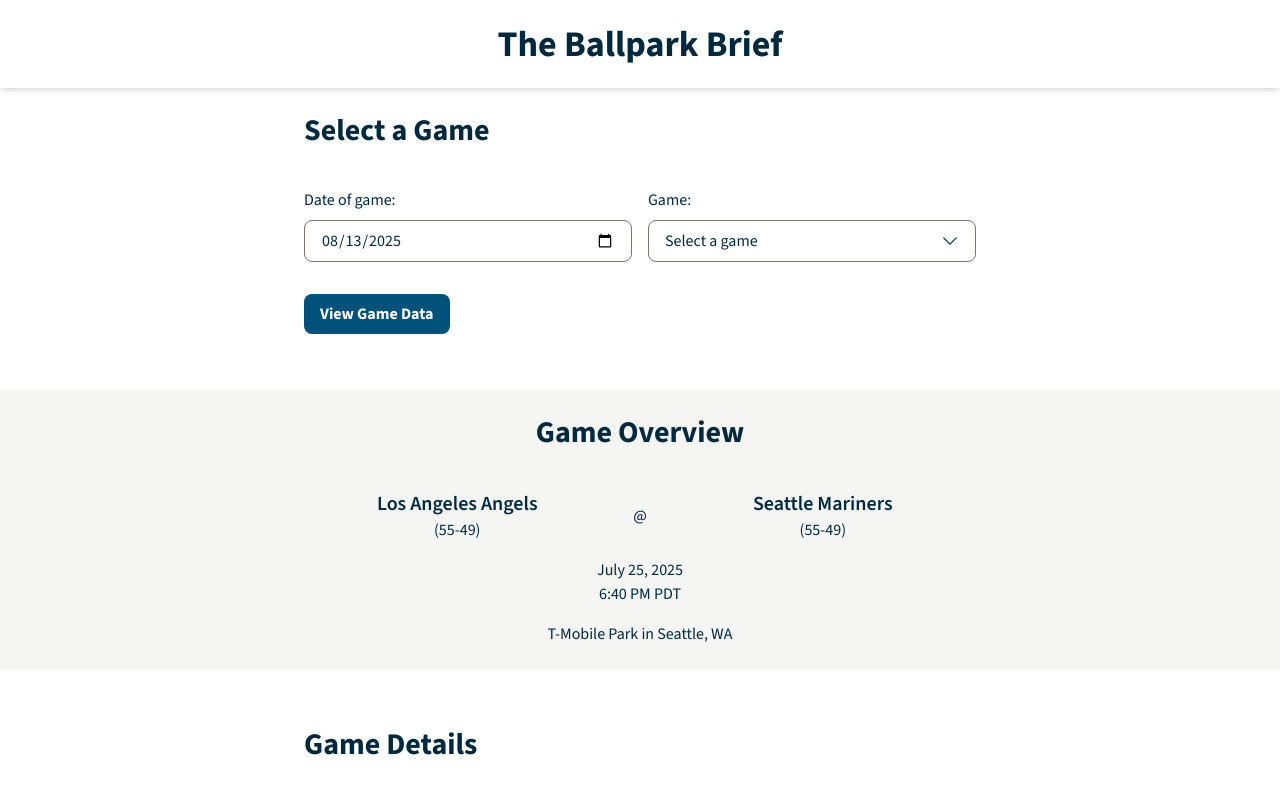
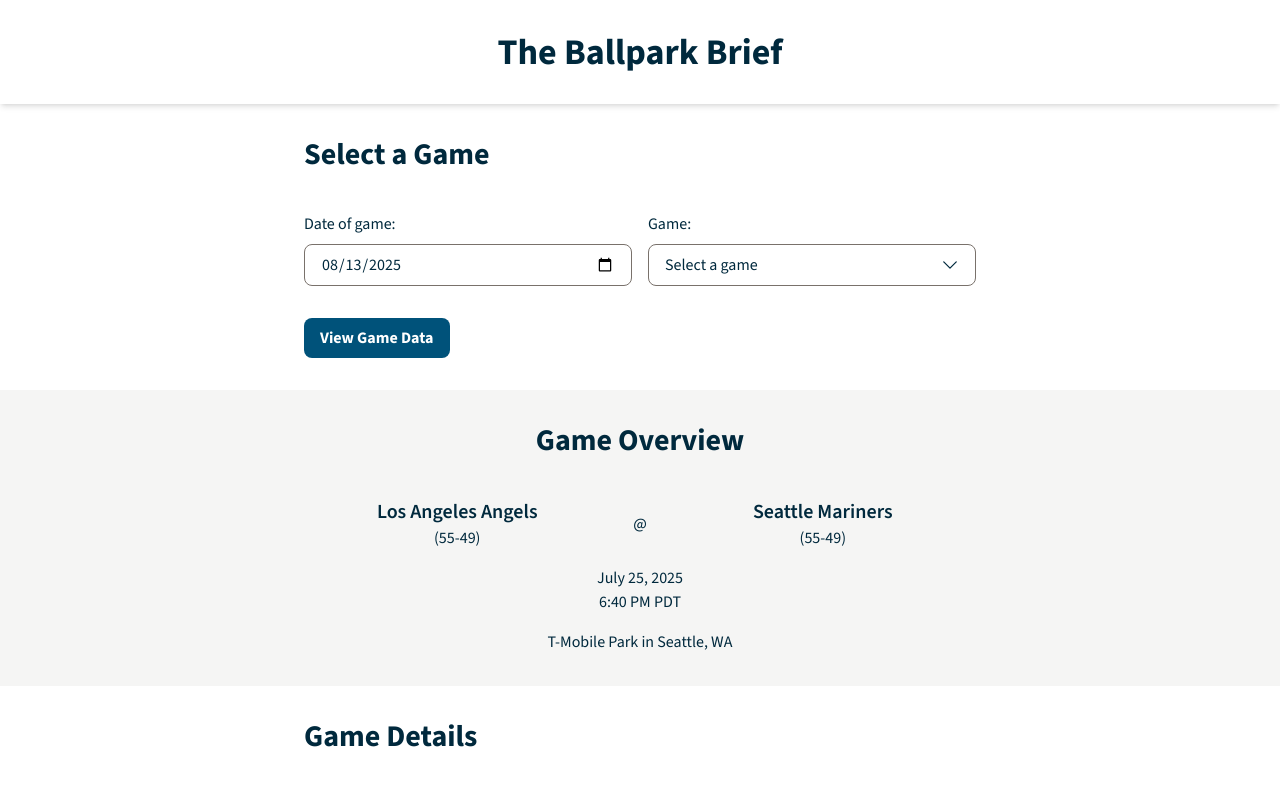
Before and after one commit to hannahkim313/the-ballpark-brief, a Next.js app: page / in a window 1280 px wide. Shown: the top 800 px of the page. Built offline with nearby package versions, Linux system fonts and the light colour scheme.

Commit message:
Remove vertical margin spacing and increase vertical padding in each page element instead

```diff
--- a/app/globals.css
+++ b/app/globals.css
@@ -56,7 +56,7 @@
 }
 
 @utility py-content {
-  @apply py-4 md:py-6;
+  @apply py-6 md:py-8;
 }
 
 @utility content-container {
--- a/app/page.tsx
+++ b/app/page.tsx
@@ -4,7 +4,7 @@ import GameTabs from '@/components/GameTabs';
 
 const Page = () => {
   return (
-    <div className="space-y-8">
+    <div>
       <GameSelector />
       <GameOverview />
       <GameTabs />
```
